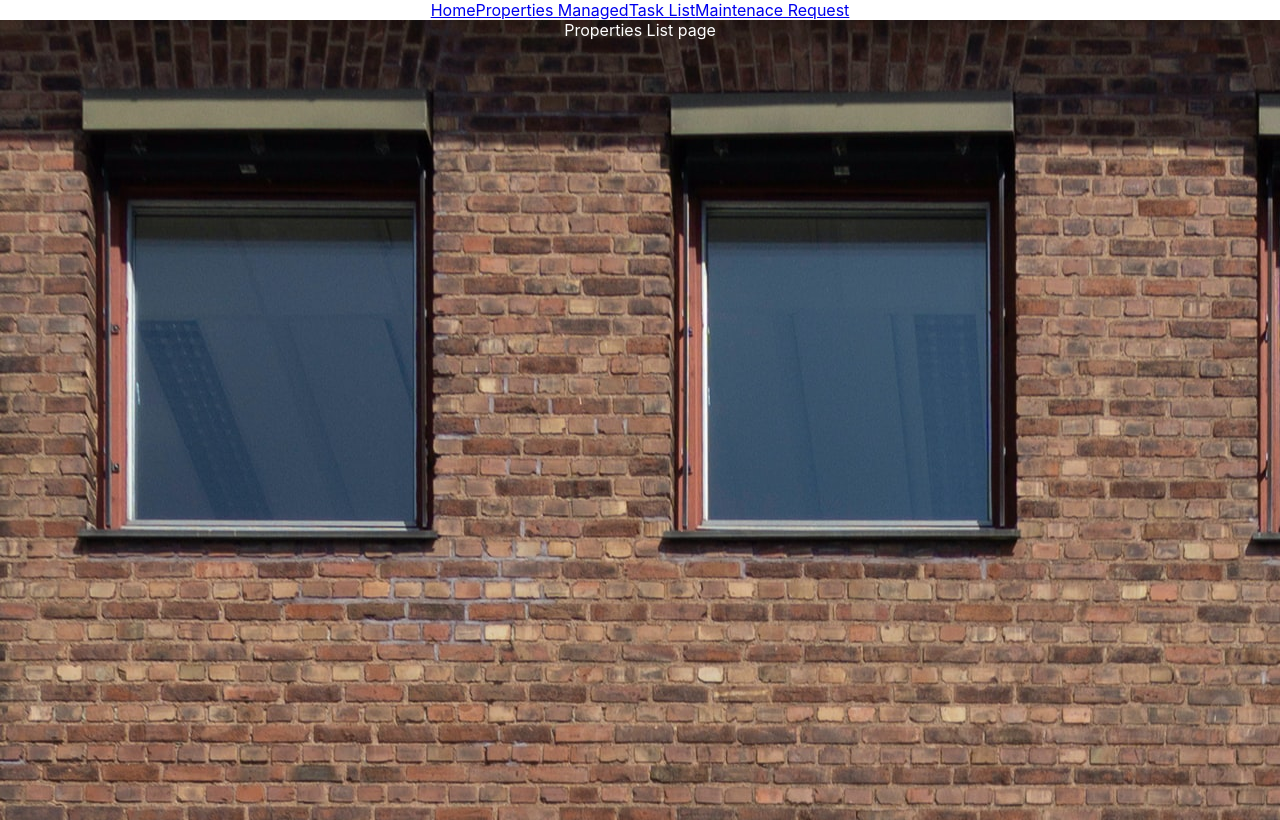
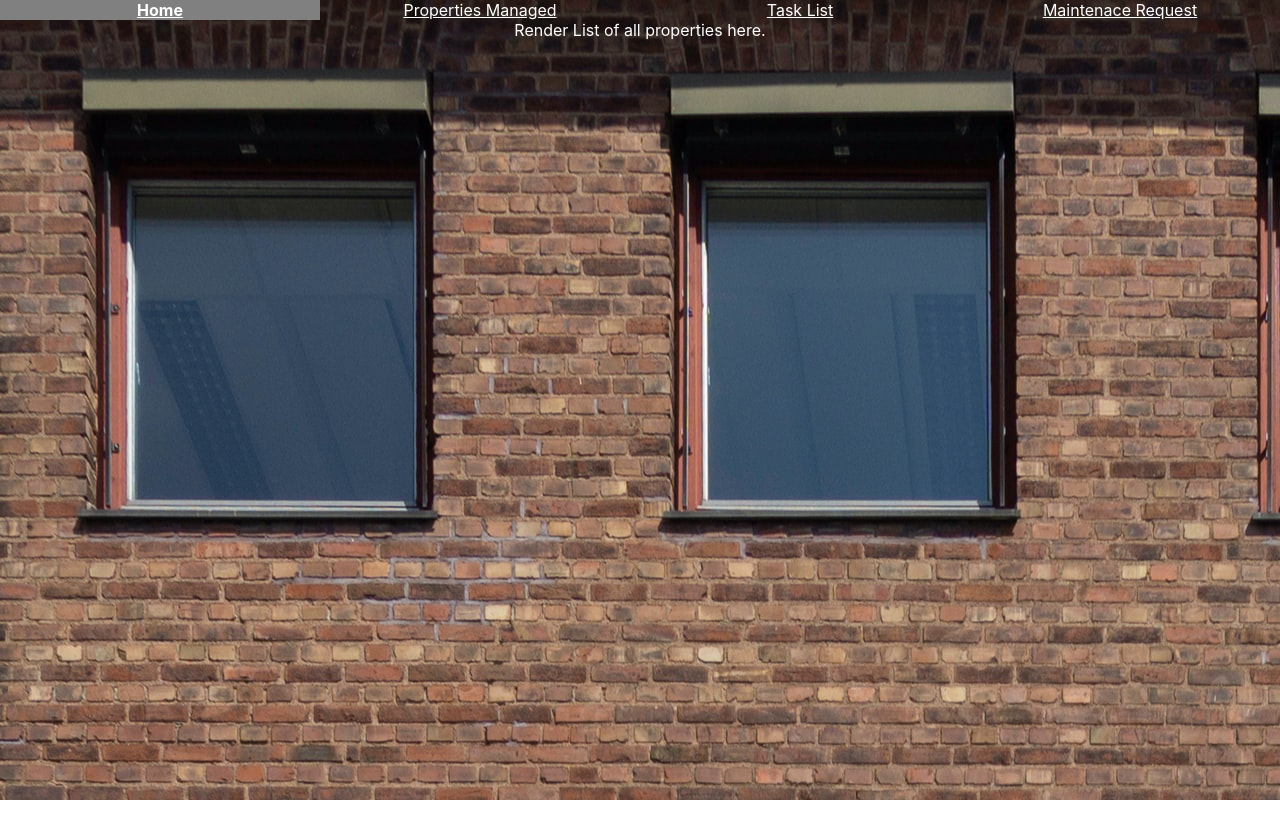
Before and after one commit to JJVenable/PropertyManagement, a React (Create React App) app in the folder frontEnd/: page /Properties in a window 1280 px wide. Built offline with nearby package versions, Linux system fonts and the light colour scheme.

Commit message:
header styling done landmark reached

```diff
--- a/frontEnd/src/App.css
+++ b/frontEnd/src/App.css
@@ -9,10 +9,25 @@
 }
 
 
+.navbar a {
+  display:flex;
+  flex-direction: row;
+  float: left;
+  width: 25%;
+  display:block;
+  /* padding: 15px; */
+  text-align: center;
+  color: white;
+  justify-content: space-around;
+
+}
+.navbar a:hover {
+  font-weight: bold;
+  background-color: grey
+}
 
 
-
-
+/* //////////////////////////////////default below//////////////////////////////////////////////////// */
 .App {
   text-align: center;
 }
--- a/frontEnd/src/components/Home.jsx
+++ b/frontEnd/src/components/Home.jsx
@@ -7,8 +7,7 @@ function Home(props) {
     <div className='homePage'>
       <div>
       <p1> Home/landing Page</p1>
-
-    </div>
+      </div>
     </div>
   )
 }
--- a/frontEnd/src/components/MaintRequest.jsx
+++ b/frontEnd/src/components/MaintRequest.jsx
@@ -6,9 +6,8 @@ function MaintRequest(props) {
   return (
     <div className='requestPage' >
       <div>
-      <p1>Maintenance Request Page</p1>
-
-    </div>
+      <p1>Request Form Here</p1>
+      </div>
     </div>
   )
 }
--- a/frontEnd/src/components/NavBar.jsx
+++ b/frontEnd/src/components/NavBar.jsx
@@ -4,12 +4,11 @@ import {Link} from 'react-router-dom'
 function Nav() {
   return (
     <nav className="navbar">
-      <div>
-        <Link to='/'>Home</Link>
-        <Link to='/properties'>Properties Managed</Link>
-        <Link to='/todo'>Task List</Link>
-        <Link to='/maintrequests'>Maintenace Request</Link>
-      </div>
+      <Link to='/'>Home</Link>
+      <Link to='/properties'>Properties Managed</Link>
+      <Link to='/todo'>Task List</Link>
+      <Link to='/maintrequests'>Maintenace Request</Link>
+
     </nav>
   )
 }
--- a/frontEnd/src/components/PropertiesList.jsx
+++ b/frontEnd/src/components/PropertiesList.jsx
@@ -1,12 +1,13 @@
 import React from 'react'
-
+import {Link} from 'react-router-dom'
 
 function PropertiesList(props) {
-  console.log(props);
+  // const [selectedProperty, setProperty] = useState('')
   return (
     <div className='PListPage'>
       <div>
-      <p1>Properties List page</p1>
+      <p1>Render List of all properties here.</p1>
+
 
     </div>
     </div>
--- a/frontEnd/src/components/TaskList.jsx
+++ b/frontEnd/src/components/TaskList.jsx
@@ -6,7 +6,7 @@ function TaskList(props) {
   return (
     <div className='taskPage'  >
       <div>
-      <p1>Task list Page</p1>
+      <p1>All tasks/maint request render here</p1>
 
     </div>
     </div>
```
